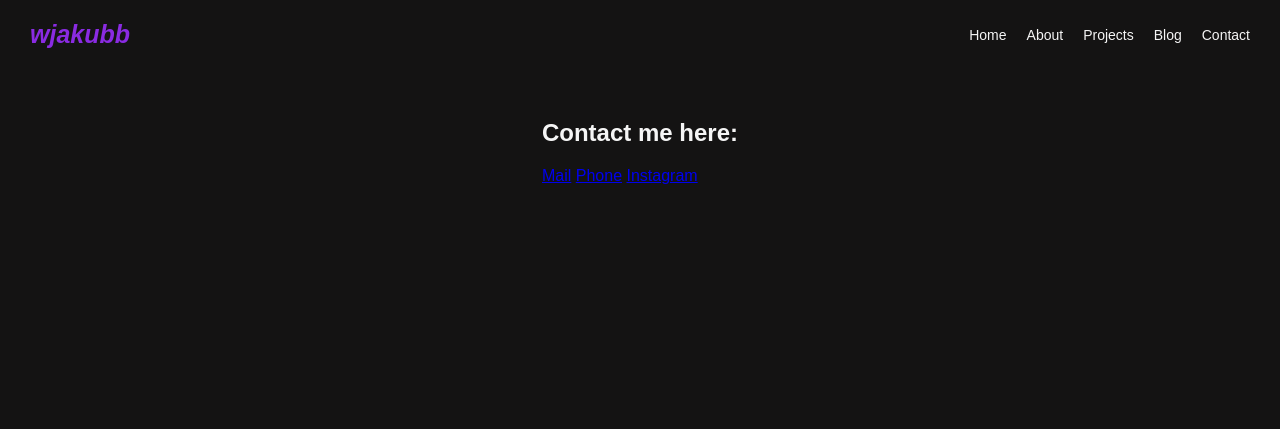
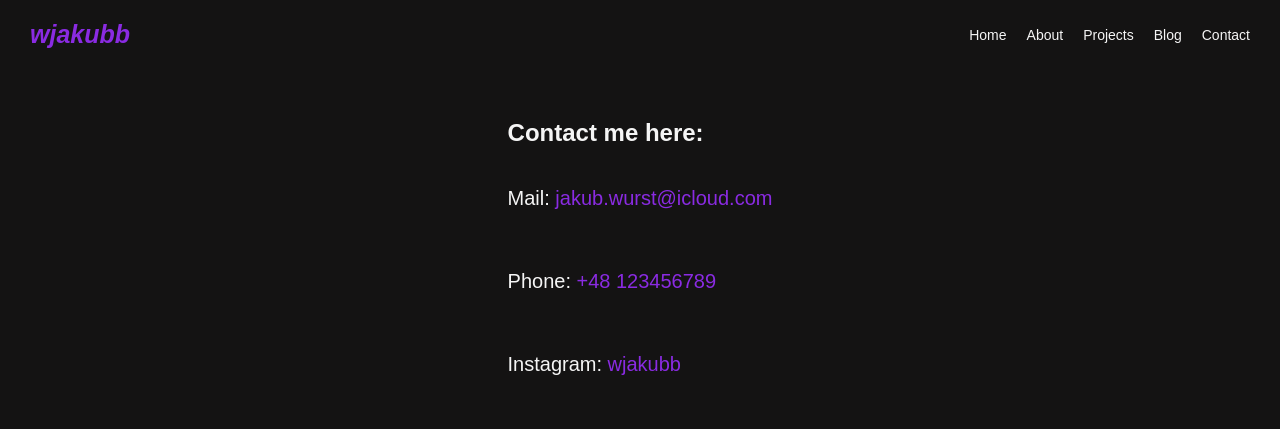
Before and after one commit to wjakubb/wjakubb.github.io, a plain HTML site: page contact.html in a window 1280 px wide. Drawn offline with Linux system fonts and the light colour scheme.

Commit message:
Add files via upload

```diff
--- a/contact.html
+++ b/contact.html
@@ -23,9 +23,9 @@
         <section class="con">
             <h1>Contact me here:</h1>
             <div class="con-linki">
-                <a href="mailto:jakub.wurst@icloud.com">Mail</a>
-                <a href="tel:+48123456789">Phone</a>
-                <a href="https://www.instagram.com/wjakubb">Instagram</a>
+                <p>Mail: <a href="mailto:jakub.wurst@icloud.com">jakub.wurst@icloud.com</a></p>
+                <p>Phone: <a href="tel:+48123456789">+48 123456789</a></p>
+                <p>Instagram: <a href="https://www.instagram.com/wjakubb">wjakubb</a></p>
             </div>
         </section>
 </body>
--- a/contactstyle.css
+++ b/contactstyle.css
@@ -43,14 +43,25 @@ nav {
     color: blueviolet;
 }
 
-.con{
-    flex: 1;
-
+.con-linki{
+    display:flex;
+    gap: 20px;
+    flex-direction:column;
 }
 
-.con-linki{
+.con-linki p{
+    color: whitesmoke;
     text-decoration: none;
+    font-size: 20px;
 }
+
+.con-linki a{
+    color: blueviolet;
+    text-decoration: none;
+    font-size: 20px;
+}
+
+
 @media (max-width: 600px) {
     header {
         padding: 20px 30px;
```
Also changed, not shown: style.css (+6 -5 lines).
